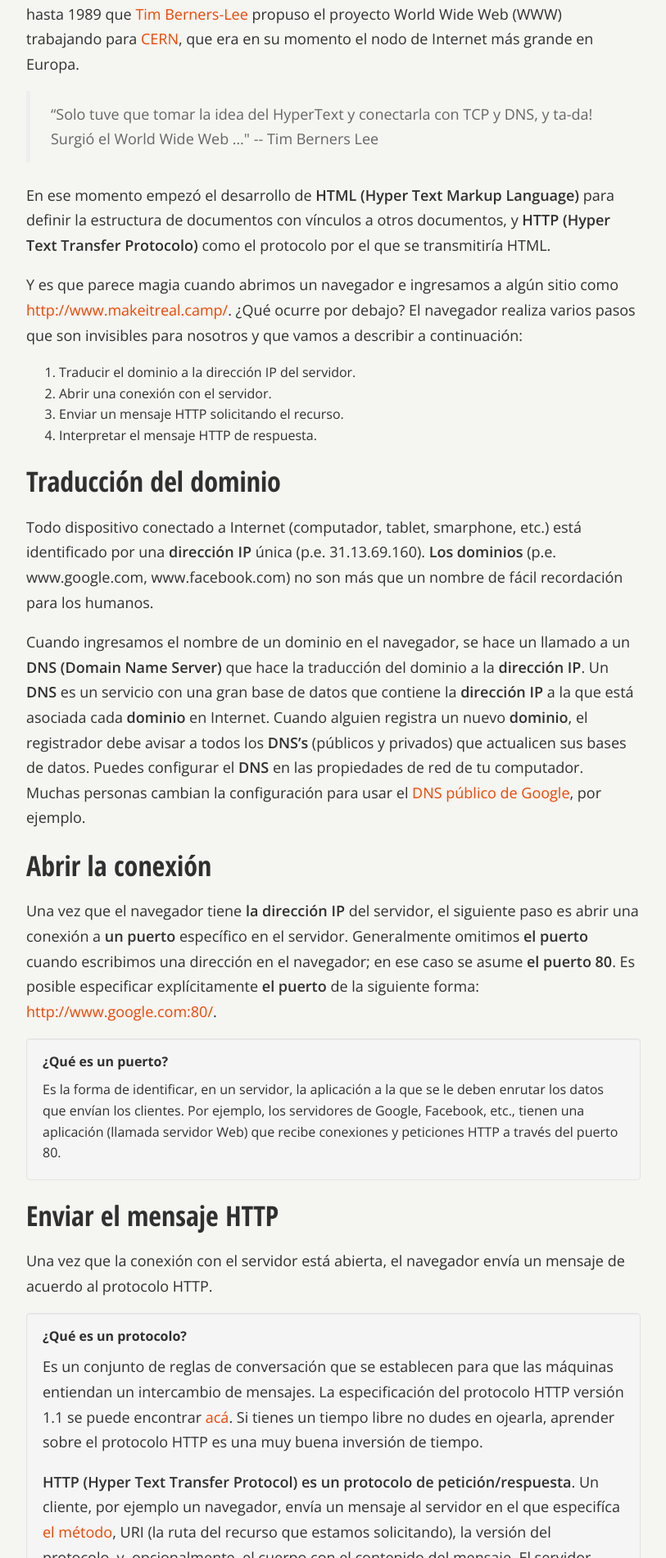
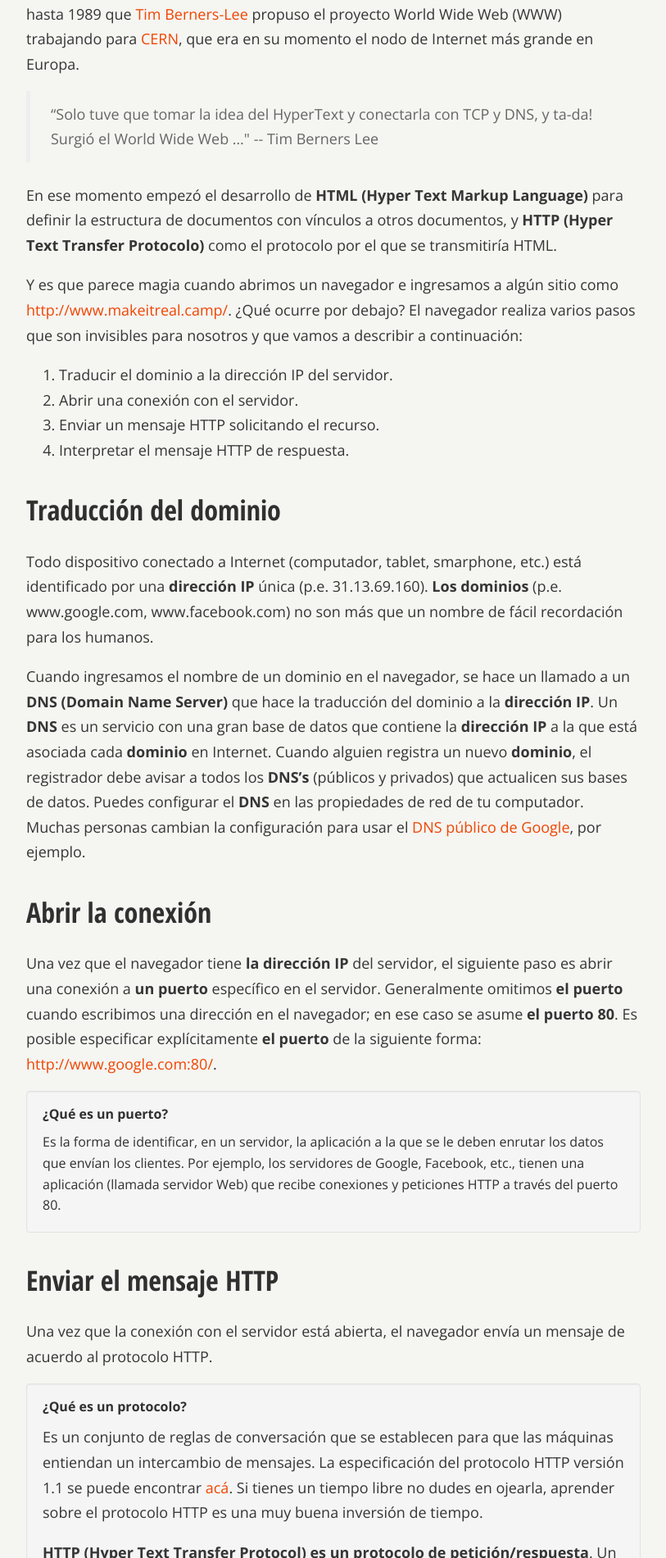
Before and after one commit to simonhoyos/blog, a Jekyll site: the page built from _posts/2014-10-05-http-y-html.markdown, in a window 1280 px wide. Shown: the part 431-2332 px from the top of the page at 82% size, without its empty margins (233-1046 px from the left). Built offline with Jekyll 4.4.1, drawn with Linux system fonts in a browser that asks for light colours; nearby versions of some CDN libraries; comment, search, counter and statistics services are not loaded; a style sheet for code colours, icons or effects is not loaded.

Commit message:
Publish post "Saber programar y cómo aprender"

```diff
--- a/_layouts/post.html
+++ b/_layouts/post.html
@@ -4,9 +4,9 @@
 <div class="post">
 
   <div class="container">
-    <div class="row header"><div class="col-sm-8 col-sm-offset-2"><a href="/blog">&#8592; Ver todos los posts</a></div></div>
+    <div class="row header"><div class="col-md-10 col-md-offset-1 col-lg-8 col-lg-offset-2"><a href="/blog">&#8592; Ver todos los posts</a></div></div>
     <div class="row">
-      <div class="col-sm-8 col-sm-offset-2">
+      <div class="col-md-10 col-md-offset-1 col-lg-8 col-lg-offset-2">
         <header class="post-header">
           <h1>{{ page.title }}</h1>
           <div class="post-details">
@@ -17,7 +17,7 @@
       </div>
     </div>
     <div class="row">
-      <div class="col-sm-8 col-sm-offset-2">
+      <div class="col-md-10 col-md-offset-1 col-lg-8 col-lg-offset-2">
         <article class="post-content">
           {{ content }}
         </article>
@@ -26,7 +26,7 @@
     <div class="row" style="margin-top: 20px;"><div class="col-sm-8 col-sm-offset-2"><a href="/blog">&#8592; Ver todos los posts</a></div></div>
 
     <div class="row footer">
-      <div class="col-sm-8 col-sm-offset-2">
+      <div class="col-md-10 col-md-offset-1 col-lg-8 col-lg-offset-2">
         <div id="disqus_thread"></div>
         <script type="text/javascript">
             /* * * CONFIGURATION VARIABLES: EDIT BEFORE PASTING INTO YOUR WEBPAGE * * */
--- a/css/style.scss
+++ b/css/style.scss
@@ -817,18 +817,18 @@
     h1 { font-family: $font-family-condensed; }
   }
   p {
-    font-weight: 300;
+    color: #353535;
     margin-bottom: 18px;
-    strong { font-weight: 600; }
 
-    @media (min-width: $screen-md-min) {
+    @media (min-width: $screen-sm-min) {
       font-size: 18px;
       line-height: 1.7;
     }
   }
   h2 {
     font-family: $font-family-condensed;
-    margin-bottom: 21px;
+    margin-top: 40px;
+    margin-bottom: 28px;
   }
   h3 {
     font-size: 21px;
@@ -871,8 +871,9 @@
     font-size: 16px;
   }
 
-  ul {
-    font-weight: 300;
+  ul, ol {
+    color: #353535;
+    margin-bottom: 18px;
 
     @media (min-width: $screen-md-min) {
       font-size: 18px;
```
Also changed, not shown: _posts/2015-06-03-saber-programar-y-como-aprender.markdown (added, +44 -0 lines), css/style.css.
